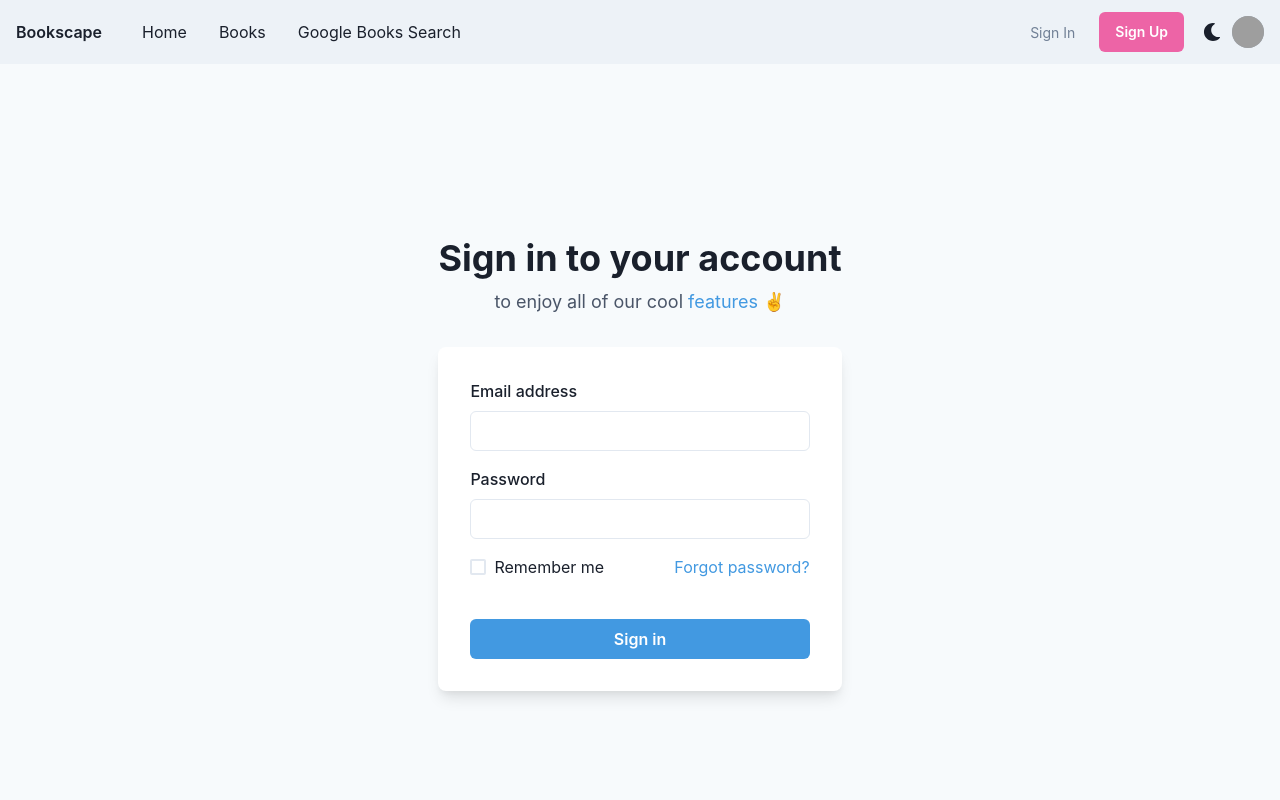
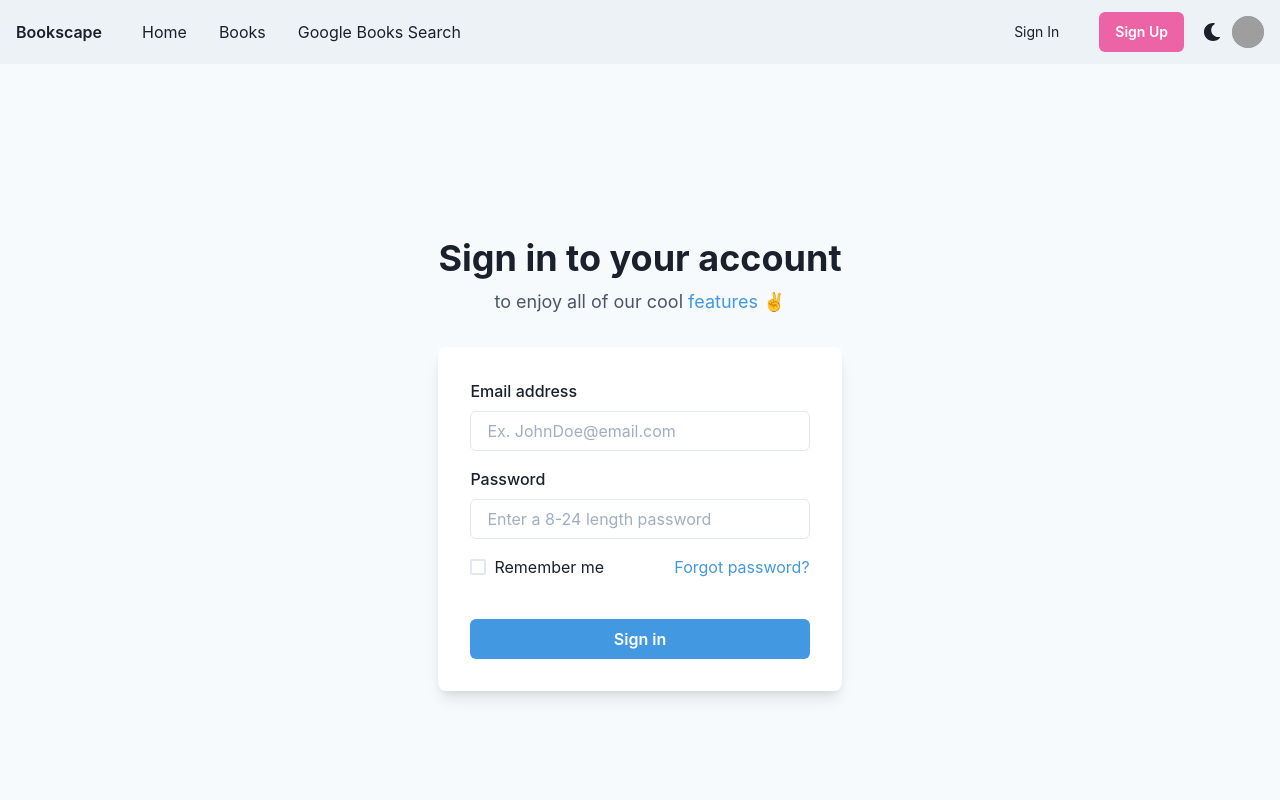
Before and after one commit to PhilArceno/Bookscape-react, a React (Create React App) app: page /login in a window 1280 px wide. Shown: the top 800 px of the page. Built offline with nearby package versions, Linux system fonts and the light colour scheme; grey boxes are pictures that could not be loaded.

Commit message:
Login page functionality

```diff
--- a/src/components/Navbar.js
+++ b/src/components/Navbar.js
@@ -15,7 +15,7 @@ import {
   useColorModeValue,
   Stack,
 } from '@chakra-ui/react';
-import {Link as ReactRouterLink} from "react-router-dom";
+import { Link as ReactRouterLink } from 'react-router-dom';
 import { ColorModeSwitcher } from '../ColorModeSwitcher';
 import { HamburgerIcon, CloseIcon } from '@chakra-ui/icons';
 
@@ -24,7 +24,8 @@ const Links = ['Home', 'Books', 'Google Books Search'];
 
 const NavLink = ({ children }) => (
   <Link
-  as={ReactRouterLink} to={`/${children.replaceAll(" ", "-")}`}
+    as={ReactRouterLink}
+    to={`/${children.replaceAll(' ', '-')}`}
     px={2}
     py={1}
     rounded={'md'}
@@ -76,29 +77,37 @@ export default function Navbar() {
               direction={'row'}
               spacing={6}
             >
-              <Button
-                as={Link}
-                fontSize={'sm'}
-                fontWeight={400}
-                variant={'link'}
-                href={'/login'}
+              <Link
+                as={ReactRouterLink}
+                to={'/login'}
+                _hover={{
+                  textDecoration: 'none',
+                }}
               >
+                <Button fontSize={'sm'} fontWeight={400}>
                   Sign In
                 </Button>
+              </Link>
+              <Link
+                as={ReactRouterLink}
+                display={{ base: 'none', md: 'inline-flex' }}
+                to={'/signup'}
+                _hover={{
+                  textDecoration: 'none',
+                }}
+              >
                 <Button
-                as={Link}
-                display={{ base: 'none', md: 'inline-flex' }}
                   fontSize={'sm'}
                   fontWeight={600}
                   color={'white'}
                   bg={'pink.400'}
-                href={'/signup'}
                   _hover={{
                     bg: 'pink.300',
                   }}
                 >
                   Sign Up
                 </Button>
+              </Link>
             </Stack>
             {/* Color switcher */}
             <ColorModeSwitcher justifySelf="flex-end" />
--- a/src/pages/Login.js
+++ b/src/pages/Login.js
@@ -10,40 +10,49 @@ import {
   Checkbox,
   Stack,
   Link,
-  useColorModeValue
+  useColorModeValue,
 } from '@chakra-ui/react';
+import { useForm } from 'react-hook-form';
+import { yupResolver } from '@hookform/resolvers/yup';
+import * as yup from 'yup';
+import { config } from '../helpers/constants';
 
-//NOTES Code from last project
-//     import React, { useState, useContext } from "react";
-// import axios from "axios";
-// import { Link, useNavigate } from "react-router-dom";
-// import { AuthContext } from "../helpers/AuthContext";
-
-// function Login() {
-//   const [username, setUsername] = useState("");
-//   const [password, setPassword] = useState("");
-//   const { setAuthState } = useContext(AuthContext);
-
-//   let navigate = useNavigate();
-
-//   const login = () => {
-//     const data = { username: username, password: password };
-//     axios.post(`${process.env.REACT_APP_API_URL}/auth/login`, data).then((response) => {
-//       if (response.data.error) {
-//         alert(response.data.error);
-//       } else {
-//         localStorage.setItem("accessToken", response.data.token);
-//         setAuthState({
-//           username: response.data.username,
-//           id: response.data.id,
-//           status: true,
-//         });
-//         navigate("/");
-//       }
-//     });
-//   };
+const schema = yup
+  .object({
+    email: yup.string().email().required(),
+    password: yup.string().min(6).max(24).required(),
+  })
+  .required();
 
 export default function Login() {
+  const {
+    register,
+    handleSubmit,
+    watch,
+    formState: { errors },
+  } = useForm({
+    resolver: yupResolver(schema),
+  });
+
+  const onSubmit = data =>
+    fetch(config.url.API_URL + '/api/Users/authenticate', {
+      method: 'POST',
+      body: JSON.stringify({
+        email: data.email,
+        password: data.password,
+        phoneNumber: "",
+        userName: ""
+      }),
+      headers: {
+        'Content-Type': 'application/json',
+      },
+    })
+      .then(response => response.text())
+      .then(text => {
+        let parsed = JSON.parse(text);
+        console.log(parsed);
+      });
+
   return (
     <Flex
       minH={'100vh'}
@@ -64,14 +73,25 @@ export default function Login() {
           boxShadow={'lg'}
           p={8}
         >
+          <form onSubmit={handleSubmit(onSubmit)}>
             <Stack spacing={4}>
               <FormControl id="email">
                 <FormLabel>Email address</FormLabel>
-              <Input type="email" />
+                <Text color="red">{errors.email?.message}</Text>
+                <Input
+                  placeholder="Ex. JohnDoe@email.com"
+                  type="email"
+                  {...register('email')}
+                />
               </FormControl>
               <FormControl id="password">
                 <FormLabel>Password</FormLabel>
-              <Input type="password" />
+                <Text color="red">{errors.password?.message}</Text>
+                <Input
+                  type="password"
+                  placeholder="Enter a 8-24 length password"
+                  {...register('password')}
+                />
               </FormControl>
               <Stack spacing={10}>
                 <Stack
@@ -83,6 +103,7 @@ export default function Login() {
                   <Link color={'blue.400'}>Forgot password?</Link>
                 </Stack>
                 <Button
+                  type="submit"
                   bg={'blue.400'}
                   color={'white'}
                   _hover={{
@@ -93,6 +114,7 @@ export default function Login() {
                 </Button>
               </Stack>
             </Stack>
+          </form>
         </Box>
       </Stack>
     </Flex>
```
Lines whose indentation alone changed are shown as unchanged.
